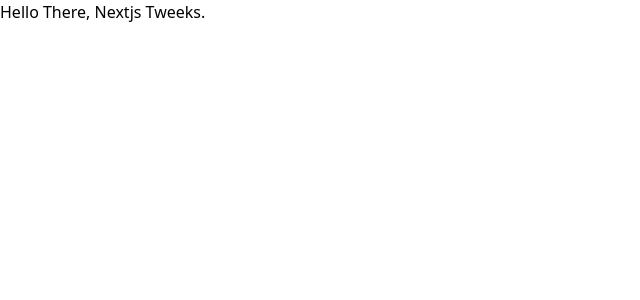
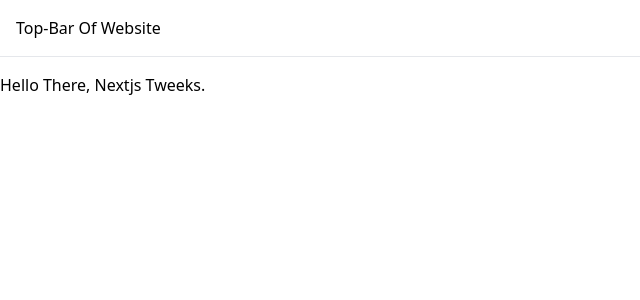
Before and after one commit to tyrex1829/next-explore, a Next.js app: page / in a window 1280 px wide. Shown: the top 300 px of the page, without its empty margins (0-640 px from the left). Built offline with nearby package versions, Linux system fonts and the light colour scheme.

Commit message:
topbar in layout page

```diff
--- a/app/layout.tsx
+++ b/app/layout.tsx
@@ -28,6 +28,7 @@
       <body
         className={`${geistSans.variable} ${geistMono.variable} antialiased`}
       >
+        <div className="p-4 border-b mb-4">Top-Bar Of Website</div>
         {children}
       </body>
     </html>
```
